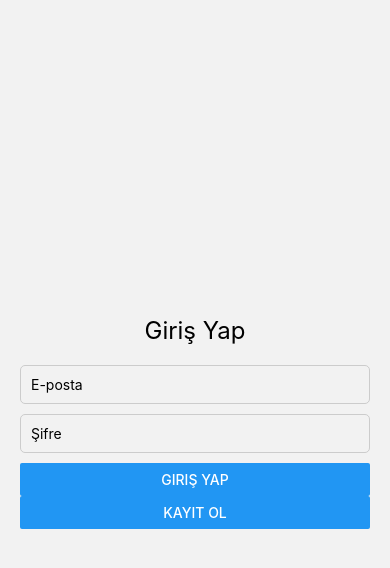
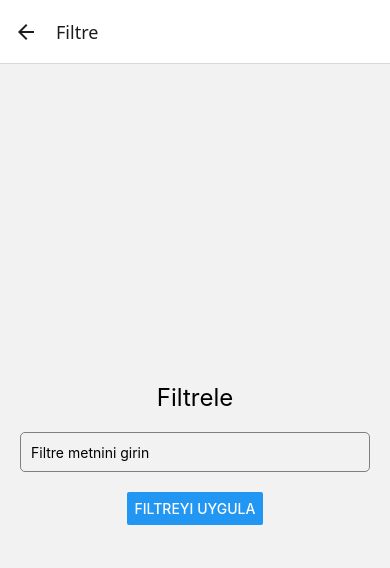
Before and after one commit to BeydaNurPinarbasi/Otel_Project, a React Native app: screen /Filter in a window 390 px wide. Shown: the top 568 px of the page. Built offline with nearby package versions, Linux system fonts and the light colour scheme.

Commit message:
A filter was added to the icons in the header section. and the component of the filter screen was started

```diff
--- a/App.tsx
+++ b/App.tsx
@@ -2,15 +2,16 @@ import 'react-native-gesture-handler';
 import React from 'react';
 import { NavigationContainer } from '@react-navigation/native';
 import { createStackNavigator } from '@react-navigation/stack';
-import { TouchableOpacity } from 'react-native';
+import { View, TouchableOpacity } from 'react-native';
 import Icon from 'react-native-vector-icons/Ionicons'; // İkonları kullanmak için
-
 import HomeScreen from './src/screens/HomeScreen';
 import HotelDetailsScreen from './src/screens/HotelDetailScreen';
 import LoginScreen from './src/screens/LoginScreen';
 import RegisterScreen from './src/screens/RegisterScreen';
 import WelcomeScreen from './src/screens/WelcomeScreen';
 import SettingsScreen from './src/screens/SettingsScreen';
+import FilterScreen from './src/screens/FilterScreen'; // FilterScreen'i doğru içe aktar
+
 
 const Stack = createStackNavigator();
 
@@ -35,31 +36,49 @@ export default function App() {
           options={{ headerShown: false }} // Başlık gizlendi
         />
 
-        {/* Mevcut Sayfalar */}
 <Stack.Screen
   name="Home"
   component={HomeScreen}
   options={({ navigation }) => ({
     title: 'Ana Sayfa',
+    headerTitleAlign: 'center', // "Welcome" metnini ortalar
     headerRight: () => (
+      <View style={{ flexDirection: 'row', alignItems: 'center' }}>
+        <TouchableOpacity onPress={() => navigation.navigate('Filter')}>
+          <Icon name="filter" size={25} color="#000" style={{ marginRight: 10 }} />
+        </TouchableOpacity>
         <TouchableOpacity onPress={() => navigation.navigate('Settings')}>
-                <Icon name="settings" size={25} color="#000" style={{ marginRight: 20 }} />
+          <Icon name="settings" size={25} color="#000" style={{marginRight:15}}/>
         </TouchableOpacity>
+      </View>
     ),
+
   })}
 />
+
+
         <Stack.Screen
           name="HotelDetails"
           component={HotelDetailsScreen}
           options={({ navigation }) => ({
             title: 'Otel Detayları',
+
             headerRight: () => (
               <TouchableOpacity onPress={() => navigation.navigate('Settings')}>
                 <Icon name="settings" size={25} color="#000" style={{ marginRight: 20 }} />
+
               </TouchableOpacity>
+
             ),
+
           })}
         />
+<Stack.Screen
+name="Filter"
+component={FilterScreen}
+options={{ title: 'Filtre'}} // Filtre sayfası başlığı
+/>
+
         <Stack.Screen
           name="Settings"
           component={SettingsScreen}
--- a/package.json
+++ b/package.json
@@ -31,6 +31,7 @@
   "devDependencies": {
     "@babel/core": "^7.25.2",
     "@types/react": "~18.3.12",
+    "@types/react-native-vector-icons": "^6.4.18",
     "typescript": "^5.3.3"
   },
   "private": true
--- /dev/null
+++ b/src/screens/FilterScreen.js
@@ -0,0 +1,53 @@
+import React, { useState } from 'react';
+import { View, Text, TextInput, Button, StyleSheet } from 'react-native';
+
+const FilterScreen = ({ navigation }) => {
+  const [filterText, setFilterText] = useState('');
+
+  const handleFilterChange = (text) => {
+    setFilterText(text);
+  };
+
+  const applyFilter = () => {
+    // Filtreyi uygula ve bir şeyler yap
+    alert(`Filtre uygulandı: ${filterText}`);
+    navigation.goBack();  // Filtre uygulandıktan sonra geri dön
+  };
+
+  return (
+    <View style={styles.container}>
+      <Text style={styles.title}>Filtrele</Text>
+      <TextInput
+        style={styles.input}
+        placeholder="Filtre metnini girin"
+        value={filterText}
+        onChangeText={handleFilterChange}
+      />
+      <Button title="Filtreyi Uygula" onPress={applyFilter} />
+    </View>
+  );
+};
+
+const styles = StyleSheet.create({
+  container: {
+    flex: 1,
+    justifyContent: 'center',
+    alignItems: 'center',
+    padding: 20,
+  },
+  title: {
+    fontSize: 24,
+    marginBottom: 20,
+  },
+  input: {
+    width: '100%',
+    height: 40,
+    borderColor: 'gray',
+    borderWidth: 1,
+    borderRadius: 5,
+    marginBottom: 20,
+    paddingLeft: 10,
+  },
+});
+
+export default FilterScreen;
```
Also changed, not shown: 1 other file (tests, documents, lock files or other folders). Lines whose indentation alone changed are shown as unchanged.
